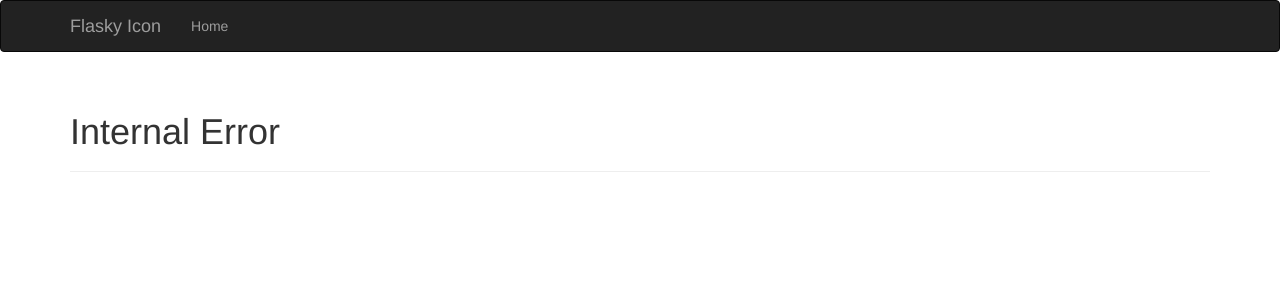
After one commit to zhangfh/sunflower, a Flask app: template templates/500.html in a window 1280 px wide. The commit adds this page. Shown: the top 300 px of the page. Run offline with Flask 2, Linux system fonts and the light colour scheme; the template is opened without the code that fills it, so the values that code supplies are empty; some libraries are stand-ins or nearby versions.

Commit message:
tag 3f, error handler

```diff
--- a/hello.py
+++ b/hello.py
@@ -17,11 +17,17 @@ bootstrap = Bootstrap(app)
 def helloworld():
     print("helloworld will be called every url access")
 
+@app.errorhandler(404)
+def page_not_found(e):
+    return render_template('404.html'),404
+
+@app.errorhandler(500)
+def internal_server_error(e):
+    return render_template('500.html'),500
+
 @app.route('/')
 def index():
     return render_template('index.html')
-
-
 
 @app.route('/indexerror')
 def indexerror():
--- /dev/null
+++ b/templates/500.html
@@ -0,0 +1,11 @@
+{% extends "base.html" %}
+
+{% block title %} Flasky -Internal Error(500) {%endblock %}
+
+{%block page_content %}
+
+<div class="page-header">
+    <h1>Internal Error</h1>
+</div>
+
+{% endblock %}
--- /dev/null
+++ b/templates/base.html
@@ -0,0 +1,31 @@
+{% extends "bootstrap/base.html" %}
+
+{% block title %}Flasky{% endblock %}
+
+{% block navbar %}
+<div class="navbar navbar-inverse" role="navigation">
+    <div class="container">
+        <div class="navbar-header">
+            <button type="button" class="navbar-toggle"
+             data-toggle="collapse" data-target=".navbar-collapse">
+               <span class="sr-only">Toggle navigation</span>
+               <span class="icon-bar"></span>
+               <span class="icon-bar"></span>
+               <span class="icon-bar"></span>
+            </button>
+            <a class="navbar-brand" href="/">Flasky Icon</a>
+        </div>
+        <div class="navbar-collapse collapse">
+              <ul class="nav navbar-nav">
+                 <li><a href="/">Home</a></li>
+              </ul>
+        </div>
+    </div>
+</div>
+{% endblock %}
+
+{% block content %}
+<div class="container">
+    {% block page_content %}{% endblock %}
+</div>
+{% endblock %}
```
Also changed, not shown: templates/404.html (added, +11 -0 lines), templates/user.html (+4 -30 lines), README.md.
